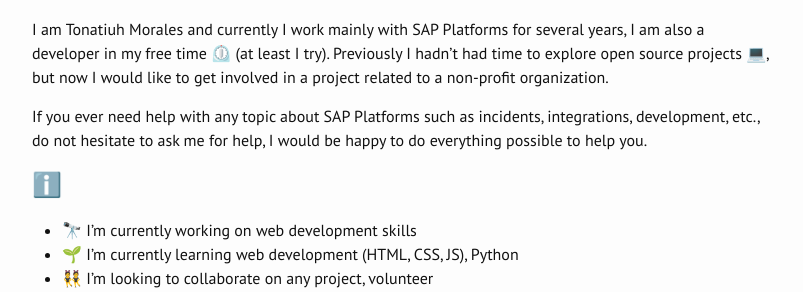
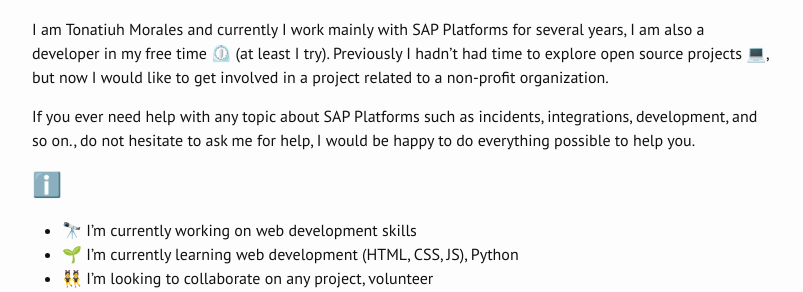
Before and after one commit to blackc0mb/blackc0mb.github.io, a Jekyll site: the page built from about.md, in a window 1280 px wide. Shown: the part 302-594 px from the top of the page, without its empty margins (238-1041 px from the left). Built offline with Jekyll 4.4.1, drawn with Linux system fonts in a browser that asks for light colours; comment, search, counter and statistics services are not loaded.

Commit message:
Update about.md

```diff
--- a/about.md
+++ b/about.md
@@ -8,7 +8,7 @@
 
 I am Tonatiuh Morales and currently I work mainly with SAP Platforms for several years, I am also a developer in my free time ⏲️ (at least I try). Previously I hadn't had time to explore open source projects 💻, but now I would like to get involved in a project related to a non-profit organization.
 
-If you ever need help with any topic about SAP Platforms such as incidents, integrations, development, etc., do not hesitate to ask me for help, I would be happy to do everything possible to help you.
+If you ever need help with any topic about SAP Platforms such as incidents, integrations, development, and so on., do not hesitate to ask me for help, I would be happy to do everything possible to help you.
 
 ## ℹ️
 - 🔭 I’m currently working on web development skills
```
